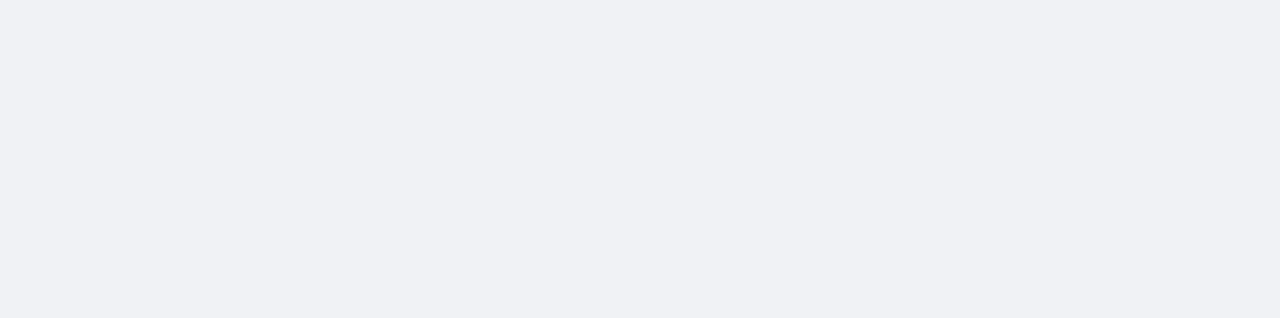
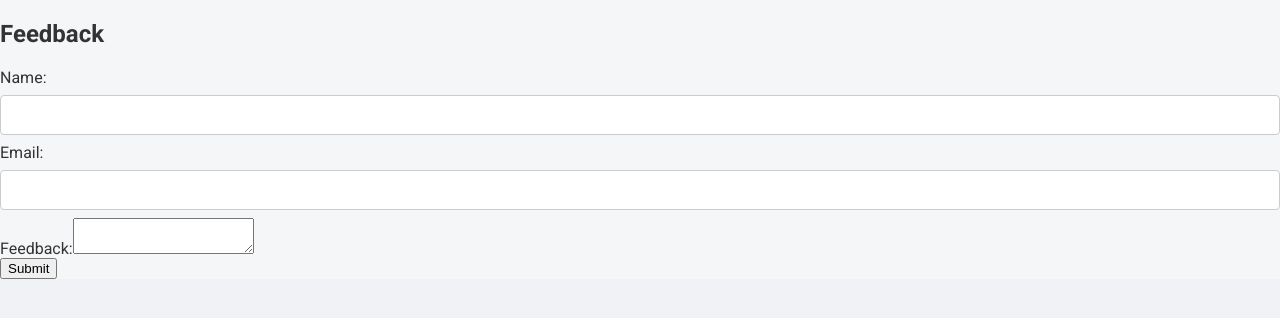
Before and after one commit to Prashanth32124/CampusKartfrontend, a React (Create React App) app: page /Feedback in a window 1280 px wide. Before the commit this address had no page. Shown: the top 318 px of the page. Built offline with nearby package versions, Linux system fonts and the light colour scheme; sample sign-in values are in the browser's storage.

Commit message:
Added Feedback  login UI and logic

```diff
--- a/src/App.js
+++ b/src/App.js
@@ -13,6 +13,7 @@ import Unauthorized from './Unauthorized';
 import ProtectedRoute from './Protectedroute';
 import AdminLogin from './AdminLogin';
 import AdminDashboard from './AdminDashboard';
+import Feedback from './Feedback';
 function App() {
   return (
     <Router>
@@ -26,6 +27,7 @@ function App() {
 
         {/* ✅ All Protected Routes (Only accessible after login) */}
         <Route element={<ProtectedRoute />}>
+        <Route path="/Feedback" element={<Feedback/>}/>
         <Route path="/AdminDashboard" element={<AdminDashboard/>}/>
           <Route path="/Newhomepage" element={<Newhomepage />} />
           <Route path="/Cyber" element={<Cyber />} />
--- /dev/null
+++ b/src/Feedback.jsx
@@ -0,0 +1,62 @@
+import React, { useState } from 'react';
+
+function Feedback() {
+  const [name, setName] = useState('');
+  const [email, setEmail] = useState('');
+  const [feedback, setFeedback] = useState('');
+
+  const handleNameChange = (e) => setName(e.target.value);
+  const handleEmailChange = (e) => setEmail(e.target.value);
+  const handleFeedbackChange = (e) => setFeedback(e.target.value);
+
+  const handleSubmit = async() => {
+    if (!name || !email || !feedback) {
+      alert('Please fill in all fields.');
+      return;
+    }
+    try {
+      const res = await axios.post("https://rp2backend.vercel.app/feedback", {
+        name,
+        email,
+        feedback
+      });
+
+      if (res.data.success) {
+        alert('Thank you for your valuable feedback!');
+        setName('');
+        setEmail('');
+        setFeedback('');
+      } else {
+        alert('Some error occurred.');
+      }
+    } catch (err) {
+      console.error(err);
+      alert('Server error. Please try again later.');
+    }
+  };
+
+  return (
+    <div>
+      <h2>Feedback</h2>
+
+      <div>
+        <label>Name:</label>
+        <input type="text" value={name} onChange={handleNameChange} />
+      </div>
+
+      <div>
+        <label>Email:</label>
+        <input type="email" value={email} onChange={handleEmailChange} />
+      </div>
+
+      <div>
+        <label>Feedback:</label>
+        <textarea value={feedback} onChange={handleFeedbackChange} />
+      </div>
+
+      <button onClick={handleSubmit}>Submit</button>
+    </div>
+  );
+}
+
+export default Feedback;
--- a/src/Newhomepage.jsx
+++ b/src/Newhomepage.jsx
@@ -31,6 +31,9 @@ function Newhomepage() {
   const handleImageClick=()=>{
     navigate('/Upload');
   }
+  const handlefeedback=()=>{
+   navigate('/Feedback');
+  }
   return (
     <div>
       <input id="search"
@@ -42,6 +45,7 @@ function Newhomepage() {
          }
        }}
       />
+      <button onClick={handlefeedback}>Feedback</button>
       <button id="search_button" onClick={handlesearch}>Search</button>
       <button onClick={handlelogout}>Logout</button>
 
```
